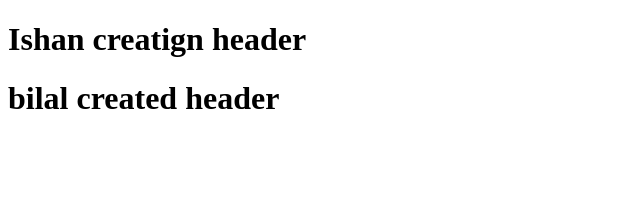
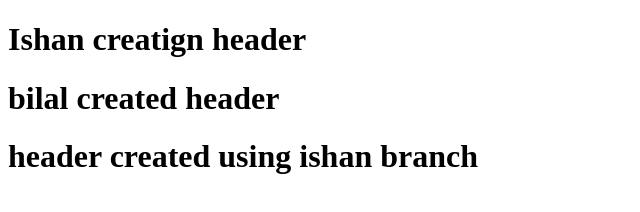
Before and after one commit to ishan249/demo, a plain HTML site: page index.html in a window 1280 px wide. Shown: the whole page, without its empty margins (0-640 px from the left). Drawn offline with Linux system fonts and the light colour scheme.

Commit message:
ishan changing code

```diff
--- a/index.html
+++ b/index.html
@@ -9,5 +9,6 @@
 <body>
     <h1>Ishan creatign header</h1>
     <h1>bilal created header</h1>
+    <h1>header created using ishan branch</h1>
 </body>
 </html>
```
